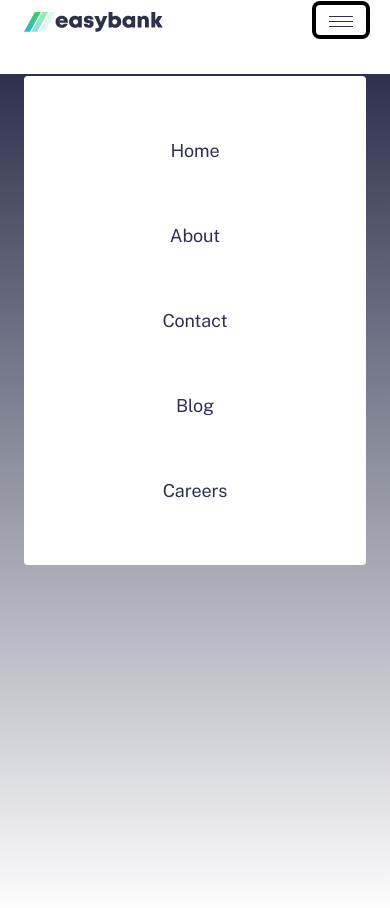
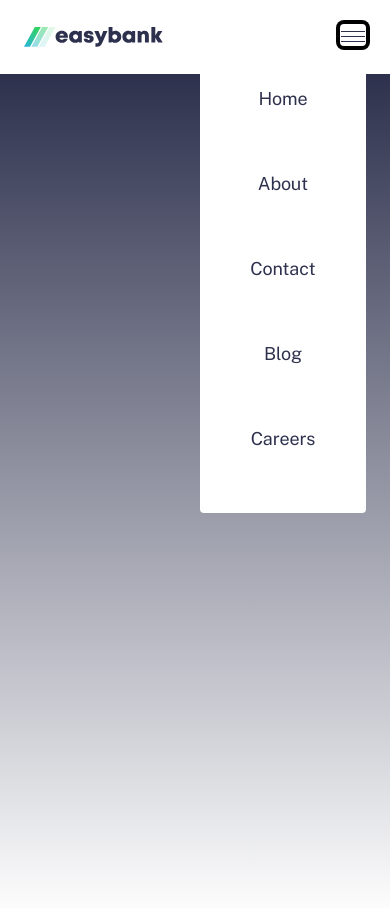
Before and after one commit to Doniyorbek-Coder/easy-bank, a plain HTML site: page index.html in a window 390 px wide. Both pictures are taken after a click on the button "Toggle navigation". Drawn offline with Linux system fonts and the light colour scheme.

Commit message:
Header responsive ready

```diff
--- a/css/styles.css
+++ b/css/styles.css
@@ -62,6 +62,7 @@ body {
 /* HEDAER */
 .navbar {
   padding: 0px 24px;
+  flex-wrap: wrap;
 }
 .navbar-brand {
   margin-right: 243px;
@@ -82,6 +83,7 @@ body {
   box-shadow: inset 0px -4px 0px 0px var(--green);
 }
 .btn-linear {
+  margin-left: auto;
   padding: 8px 33px;
   border-radius: 22px;
   background: var(--linear-bg);
@@ -95,6 +97,12 @@ body {
   opacity: 0.6;
   color: var(--white);
 }
+.navbar-toggler {
+  padding: 0;
+  position: absolute;
+  top: 24px;
+  right: 24px;
+}
 
 .navbar-toggler-icon {
   width: 24px;
@@ -102,13 +110,18 @@ body {
   background-image: url(../images/toggler-open.svg);
 }
 
-@media only screen and (max-width: 991px) {
+@media only screen and (max-width: 576px) {
+  .navbar {
+    flex-direction: column;
+    align-items: stretch;
+  }
   .navbar-brand {
     margin-right: 0;
+    flex-basis: 74px;
+    display: flex;
+    align-items: center;
   }
-  .btn-linear {
-    display: none;
-  }
+
   .navbar-collapse::before {
     display: block;
     content: '';
@@ -127,7 +140,7 @@ body {
   }
 
   .navbar-nav {
-    margin-top: 36px;
+    margin-top: 24px;
     padding: 32px;
     border-radius: 4px;
     align-items: center;
@@ -144,3 +157,23 @@ body {
     color: var(--dark);
   }
 }
+
+@media only screen and (min-width: 768px) and (max-width: 992px) {
+  .navbar-brand {
+    margin-right: 0;
+  }
+  .navbar-nav {
+    margin: auto;
+  }
+}
+@media only screen and (max-width: 768px) {
+  .navbar-brand {
+    margin-right: 0;
+  }
+  .btn-linear {
+    display: none;
+  }
+  .navbar-nav {
+    margin-left: auto;
+  }
+}
--- a/index.html
+++ b/index.html
@@ -13,7 +13,7 @@
     <header class="site-header">
       <div class="container">
         <div class="row">
-          <nav class="navbar navbar-expand-lg">
+          <nav class="navbar navbar-expand-sm">
 
               <a class="navbar-brand" href="#">
                 <img
```
